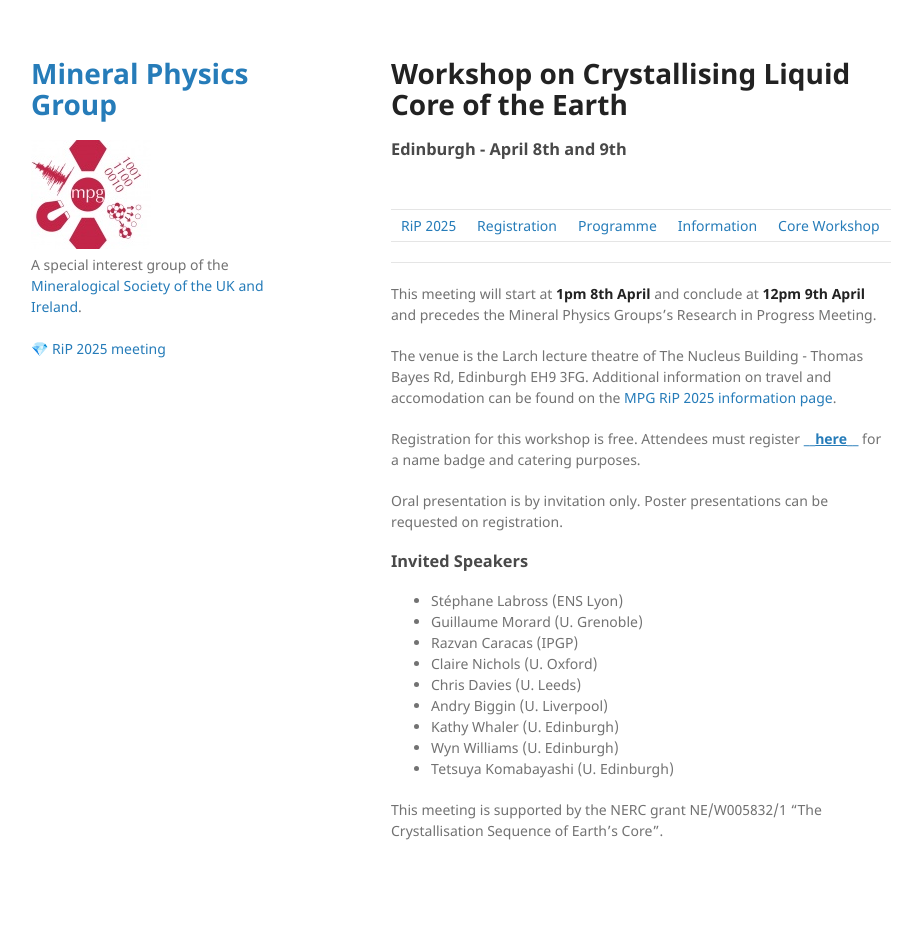
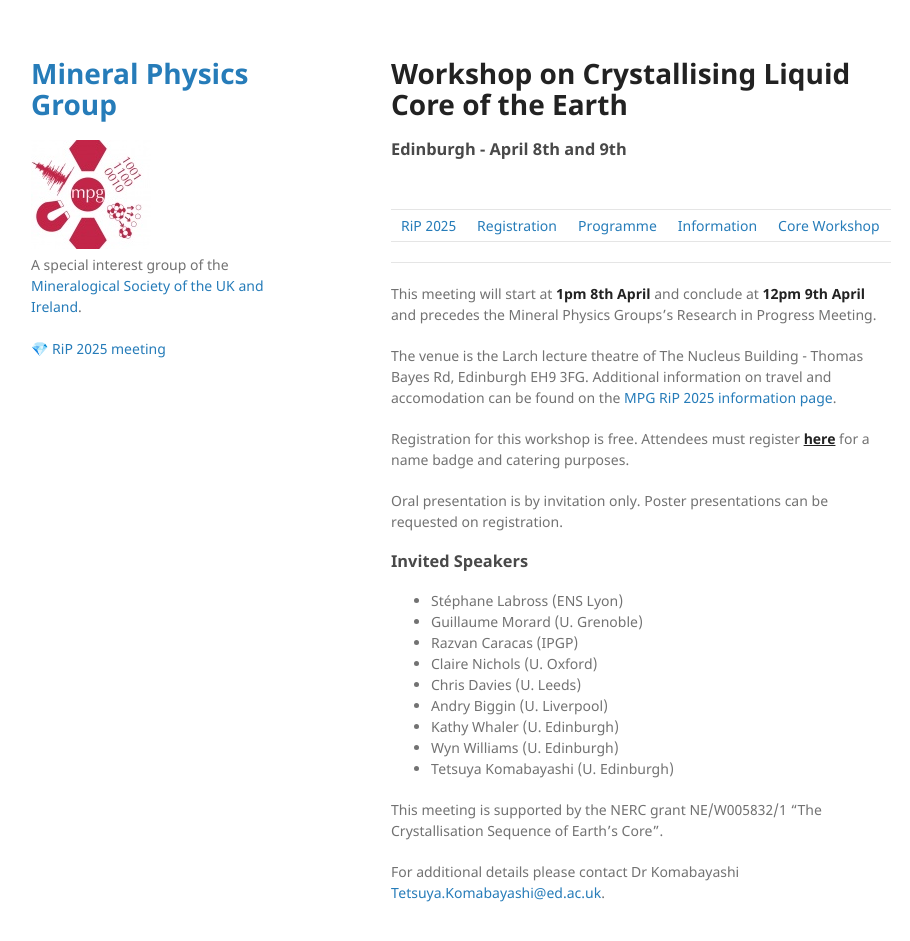
Before and after one commit to MinPhys/pre-release, a Jekyll site: the page built from RiP_2025/core_workshop.md, in a window 1280 px wide and 973 px high. Shown: the top 941 px of the window, without its empty margins (179-1089 px from the left). Built offline with Jekyll 4.4.1, drawn with Linux system fonts in a browser that asks for light colours; our own code applies the rules of GitHub Pages for plain Markdown files.

Commit message:
Update core_workshop.md

```diff
--- a/RiP_2025/core_workshop.md
+++ b/RiP_2025/core_workshop.md
@@ -15,7 +15,7 @@ This meeting will start at __1pm 8th April__ and conclude at __12pm 9th April__
 
 The venue is the Larch lecture theatre of The Nucleus Building - Thomas Bayes Rd, Edinburgh EH9 3FG. Additional information on travel and accomodation can be found on the [MPG RiP 2025 information page](./RiP_2025-planning.html).
 
-Registration for this workshop is free. Attendees must register __<a href="https://forms.office.com/Pages/ResponsePage.aspx?id=sAafLmkWiUWHiRCgaTTcYbw2T4DoKKxOjaEIhHhi9cpUN1dTMVZYNTc4UlVaMjlCOVJJNVZBVTBYMy4u">__<ins>here</ins>__</a>__
+Registration for this workshop is free. Attendees must register <a href="https://forms.office.com/Pages/ResponsePage.aspx?id=sAafLmkWiUWHiRCgaTTcYbw2T4DoKKxOjaEIhHhi9cpUN1dTMVZYNTc4UlVaMjlCOVJJNVZBVTBYMy4u">__<ins>here</ins>__</a>
  for a name badge and catering purposes.
 
 Oral presentation is by invitation only. Poster presentations can be requested on registration.
@@ -32,3 +32,5 @@ Oral presentation is by invitation only. Poster presentations can be requested o
 *  Tetsuya Komabayashi (U. Edinburgh)
 
 This meeting is supported by the NERC grant NE/W005832/1 "The Crystallisation Sequence of Earth's Core".
+
+For additional details please contact Dr Komabayashi <a href="mailto:Tetsuya.Komabayashi@ed.ac.uk">Tetsuya.Komabayashi@ed.ac.uk</a>.
```
